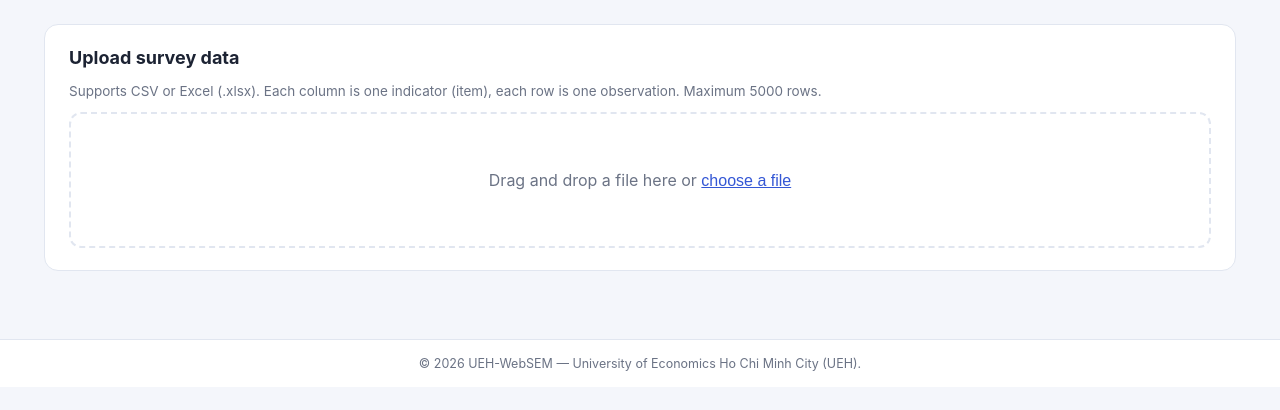
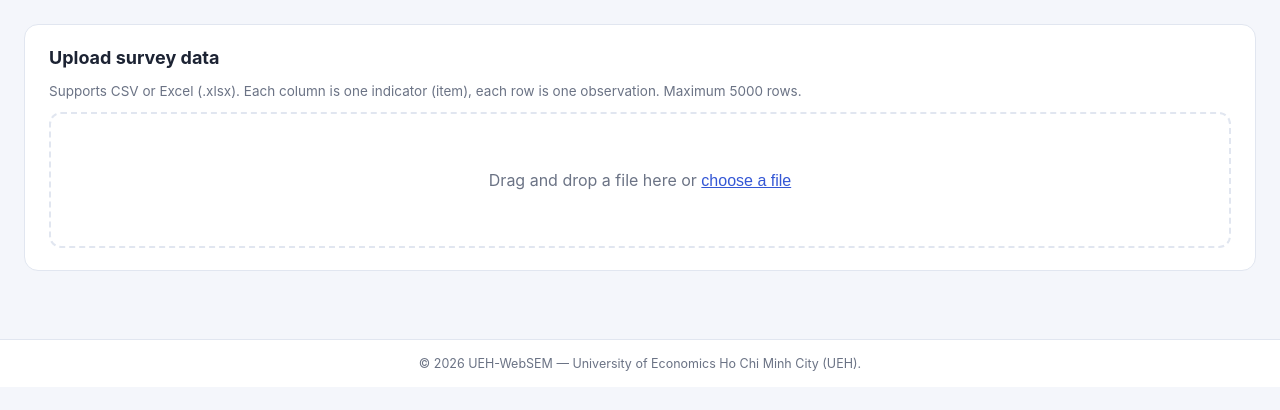
Before and after one commit to thinhdt-ueh/ueh-websem, a Flask app: page / in a window 1280 px wide. Shown: the part 64-474 px from the top of the page. Run offline with Flask 3, Linux system fonts and the light colour scheme; some libraries are stand-ins or nearby versions.

Commit message:
Widen the layout and fix path-diagram blur on HiDPI screens
Two separate issues, both raised as "the construct canvas / model image
needs to be more spacious and clearer":

1. main's max-width was capped at 1240px regardless of actual viewport
   width, artificially squeezing the model builder canvas (which shares
   that row with a fixed 300px side panel) even on wide monitors. Raised
   to 1600px (.footer-inner matches, for visual alignment). The new
   reading-guide sections added earlier this session get their own
   820px max-width so their prose doesn't stretch to uncomfortable line
   lengths just because the page got wider.

2. PathDiagram (diagram.js) never accounted for devicePixelRatio: canvas.
   width/height were set to a fixed content-fit or 1000x560 size, then
   CSS `width:100%` stretched the *display* size to fill the container --
   a blurry bitmap upscale, worse on HiDPI screens where the browser
   upscales twice. Added _syncCanvasResolution(), called at the top of
   every render(), which sizes the raster to the canvas's actual
   CSS-rendered size (content-driven, uniformly stretched to fill the
   panel width for read-only results diagrams; container-driven for the
   editable builder) times devicePixelRatio, then a matching ctx transform
   so every existing draw call keeps using unchanged logical coordinates.
   Hit-testing/dragging (_canvasPoint, _pointerMove's clamp) now reads the
   same logical space instead of the raster attribute. A debounced window
   resize listener in app.js keeps all three diagrams in sync after a
   plain window resize (previously only interacting with a diagram
   re-triggered its render()).

Verified: full 73-test pytest suite unaffected (frontend-only), page
still parses as well-formed HTML, updated CSS confirmed served. Could not
visually verify canvas rendering/dragging myself (no browser tool in this
session) -- please confirm construct dragging, path drawing, and the
results diagram still look and behave correctly.

```diff
--- a/static/css/style.css
+++ b/static/css/style.css
@@ -98,7 +98,7 @@
 .btn.full { width: 100%; margin-top: 14px; }
 .btn.active-toggle { background: var(--primary); color: #fff; border-color: var(--primary); }
 
-main { max-width: 1240px; margin: 0 auto; padding: 24px; }
+main { max-width: 1600px; margin: 0 auto; padding: 24px; }
 
 .site-footer {
   border-top: 1px solid var(--border);
@@ -106,7 +106,7 @@
   margin-top: 24px;
 }
 .footer-inner {
-  max-width: 1240px;
+  max-width: 1600px;
   margin: 0 auto;
   padding: 16px 28px;
   font-size: 12.5px;
@@ -328,6 +328,9 @@
   font-size: 13px;
   line-height: 1.65;
   color: var(--text);
+  /* Caps prose line length for readability — main's own max-width is
+   * chosen for the widest content (the model canvas), not for reading. */
+  max-width: 820px;
 }
 .reading-guide-body p { margin: 8px 0; }
 .reading-guide-body ul { margin: 6px 0; padding-left: 20px; }
--- a/static/js/app.js
+++ b/static/js/app.js
@@ -206,6 +206,22 @@
   });
   renderModelSummary();
 }
+
+// Path diagrams size their raster to the canvas's current CSS-rendered
+// width each render() (see diagram.js's _syncCanvasResolution) — which
+// covers every user interaction, but a plain browser-window resize with no
+// other interaction wouldn't otherwise trigger a re-render, leaving the
+// canvas at its old resolution/proportions until the next click. Debounced
+// so a drag-resize doesn't re-render on every intermediate frame.
+let diagramResizeTimer = null;
+window.addEventListener("resize", () => {
+  clearTimeout(diagramResizeTimer);
+  diagramResizeTimer = setTimeout(() => {
+    if (editor) editor.render();
+    if (resultDiagram) resultDiagram.render();
+    if (cbsemResultDiagram) cbsemResultDiagram.render();
+  }, 200);
+});
 
 function onEditorChange(evt) {
   if (evt && evt.requestAddConstruct) {
--- a/static/js/diagram.js
+++ b/static/js/diagram.js
@@ -139,8 +139,13 @@
     for (const c of this.constructs) { c.x += offX; c.y += offY; }
     for (const b of boxes) { b.x += offX; b.y += offY; }
 
-    this.canvas.width = Math.ceil(maxX - minX + PAD * 2);
-    this.canvas.height = Math.ceil(maxY - minY + PAD * 2);
+    // The diagram's own content determines its *shape* (aspect ratio) —
+    // still stretched up to fill the panel's actual CSS width by
+    // _syncCanvasResolution() below, exactly like the CSS `width:100%`
+    // rule used to do, but via a sharp re-render at the target size
+    // instead of the browser blurrily upscaling a small raster.
+    this._naturalWidth = Math.ceil(maxX - minX + PAD * 2);
+    this._naturalHeight = Math.ceil(maxY - minY + PAD * 2);
     this.render();
   }
 
@@ -205,10 +210,17 @@
   }
 
   // ---------- geometry ----------
+  // Maps a pointer event to *logical* drawing coordinates — i.e. the same
+  // space render()'s draw calls use, which since _syncCanvasResolution()
+  // is DPR-scaled no longer equals `this.canvas.width`/`height` (those are
+  // now the physical raster size). rect.width/height is normally identical
+  // to logicalWidth/logicalHeight (both are the CSS-rendered size), but
+  // going through the ratio rather than assuming 1:1 keeps this correct
+  // under a CSS zoom/transform on the canvas too.
   _canvasPoint(evt) {
     const rect = this.canvas.getBoundingClientRect();
-    const scaleX = this.canvas.width / rect.width;
-    const scaleY = this.canvas.height / rect.height;
+    const scaleX = (this._logicalWidth || this.canvas.width) / rect.width;
+    const scaleY = (this._logicalHeight || this.canvas.height) / rect.height;
     return {
       x: (evt.clientX - rect.left) * scaleX,
       y: (evt.clientY - rect.top) * scaleY,
@@ -329,8 +341,9 @@
 
   _pointerMove(pt) {
     if (!this.dragging) return;
-    this.dragging.x = Math.max(this.RADIUS_X, Math.min(this.canvas.width - this.RADIUS_X, pt.x));
-    this.dragging.y = Math.max(this.RADIUS_Y, Math.min(this.canvas.height - this.RADIUS_Y, pt.y));
+    const w = this._logicalWidth || this.canvas.width, h = this._logicalHeight || this.canvas.height;
+    this.dragging.x = Math.max(this.RADIUS_X, Math.min(w - this.RADIUS_X, pt.x));
+    this.dragging.y = Math.max(this.RADIUS_Y, Math.min(h - this.RADIUS_Y, pt.y));
     this.dragMoved = true;
     this.render();
   }
@@ -355,9 +368,51 @@
   }
 
   // ---------- rendering ----------
+  // Syncs the canvas's raster resolution to its actual CSS-rendered size
+  // (times devicePixelRatio, so text/lines are crisp instead of the
+  // browser blurrily upscaling a fixed-resolution buffer to fill a wider
+  // container) and establishes the transform that lets every draw call
+  // below keep using plain "logical" coordinates unchanged.
+  //
+  // Two modes, both converging on the same _logicalWidth/_logicalHeight +
+  // transform setup:
+  //  - Editable model builder (no _naturalWidth set): logical space is
+  //    simply the canvas's current CSS size (clientWidth/clientHeight, per
+  //    the `canvas{width:100%}` rule) — matches the pre-fix behavior where
+  //    canvas.width/height directly WAS that CSS size, just now sharp.
+  //  - Read-only results diagram (_naturalWidth set by
+  //    renderWithMeasurement): logical space is the diagram's own content
+  //    layout, uniformly scaled up to fill the panel's actual CSS width —
+  //    same visual stretch CSS used to do, done as a sharp re-render
+  //    instead of a blurry bitmap upscale.
+  _syncCanvasResolution() {
+    const dpr = window.devicePixelRatio || 1;
+    const naturalW = this._naturalWidth || this.canvas.clientWidth || this.canvas.width;
+    const naturalH = this._naturalHeight || this.canvas.clientHeight || this.canvas.height;
+    const cssWidth = this._naturalWidth ? (this.canvas.clientWidth || naturalW) : naturalW;
+    const stretch = this._naturalWidth ? cssWidth / naturalW : 1;
+    const cssHeight = naturalH * stretch;
+
+    if (this._naturalWidth) {
+      // Pin height explicitly (width already fills via `canvas{width:100%}`)
+      // so the browser's own layout doesn't fight the aspect ratio we want.
+      this.canvas.style.height = cssHeight + "px";
+    }
+    const rasterW = Math.max(1, Math.round(cssWidth * dpr));
+    const rasterH = Math.max(1, Math.round(cssHeight * dpr));
+    if (this.canvas.width !== rasterW || this.canvas.height !== rasterH) {
+      this.canvas.width = rasterW;
+      this.canvas.height = rasterH;
+    }
+    this._logicalWidth = naturalW;
+    this._logicalHeight = naturalH;
+    this.ctx.setTransform(dpr * stretch, 0, 0, dpr * stretch, 0, 0);
+  }
+
   render() {
+    this._syncCanvasResolution();
     const ctx = this.ctx;
-    const W = this.canvas.width, H = this.canvas.height;
+    const W = this._logicalWidth, H = this._logicalHeight;
     ctx.clearRect(0, 0, W, H);
 
     // edges
```
